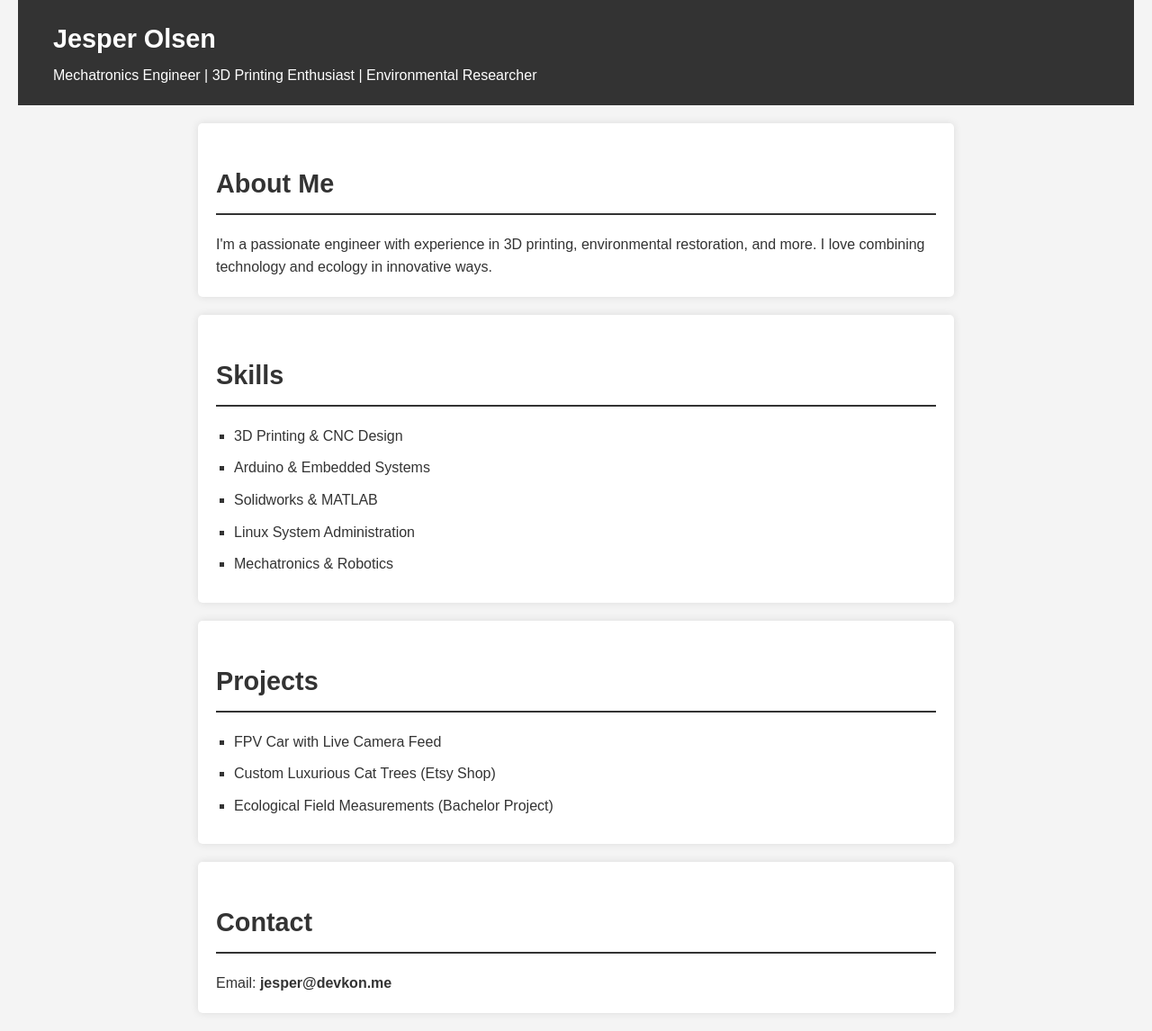
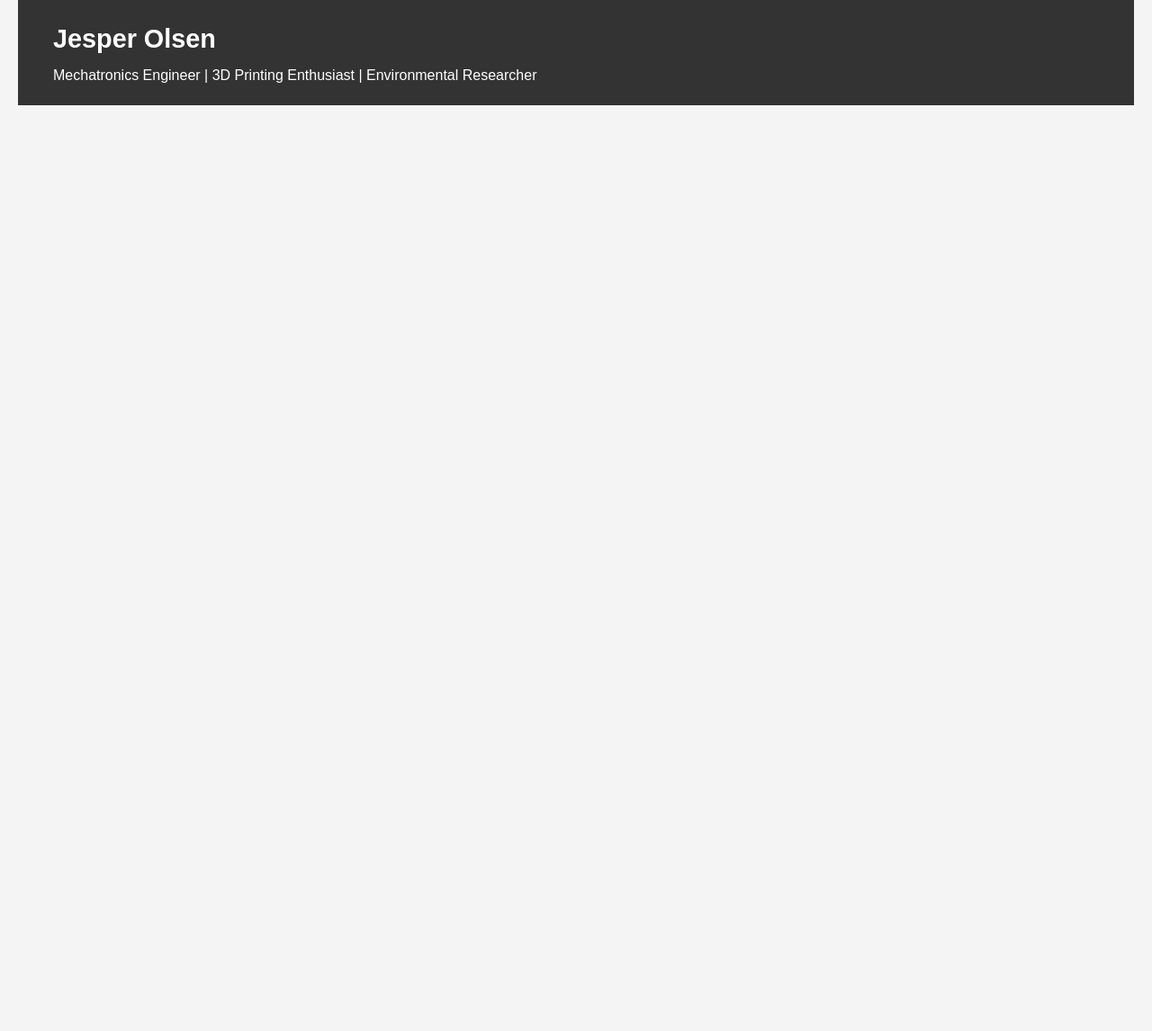
Before and after one commit to ExtinctFox/ExtinctFox.github.io, a Jekyll site: the page index.html, which Jekyll copies as it is, in a window 1280 px wide. Shown: the whole page at 90% size. Built offline with Jekyll 4.4.1, drawn with Linux system fonts in a browser that asks for light colours; after the commit the page ends 900 px from its top, so only the background shows below that.

Commit message:
Update index.html

```diff
--- a/index.html
+++ b/index.html
@@ -22,35 +22,5 @@
             <p>Mechatronics Engineer | 3D Printing Enthusiast | Environmental Researcher</p>
         </div>
     </header>
-
-    <section id="about">
-        <h2>About Me</h2>
-        <p>I'm a passionate engineer with experience in 3D printing, environmental restoration, and more. I love combining technology and ecology in innovative ways.</p>
-    </section>
-
-    <section id="skills">
-        <h2>Skills</h2>
-        <ul>
-            <li>3D Printing & CNC Design</li>
-            <li>Arduino & Embedded Systems</li>
-            <li>Solidworks & MATLAB</li>
-            <li>Linux System Administration</li>
-            <li>Mechatronics & Robotics</li>
-        </ul>
-    </section>
-
-    <section id="projects">
-        <h2>Projects</h2>
-        <ul>
-            <li>FPV Car with Live Camera Feed</li>
-            <li>Custom Luxurious Cat Trees (Etsy Shop)</li>
-            <li>Ecological Field Measurements (Bachelor Project)</li>
-        </ul>
-    </section>
-
-    <section id="contact">
-        <h2>Contact</h2>
-        <p>Email: <a href="mailto:jesper@devkon.me">jesper@devkon.me</a></p>
-    </section>
 </body>
 </html>
```
